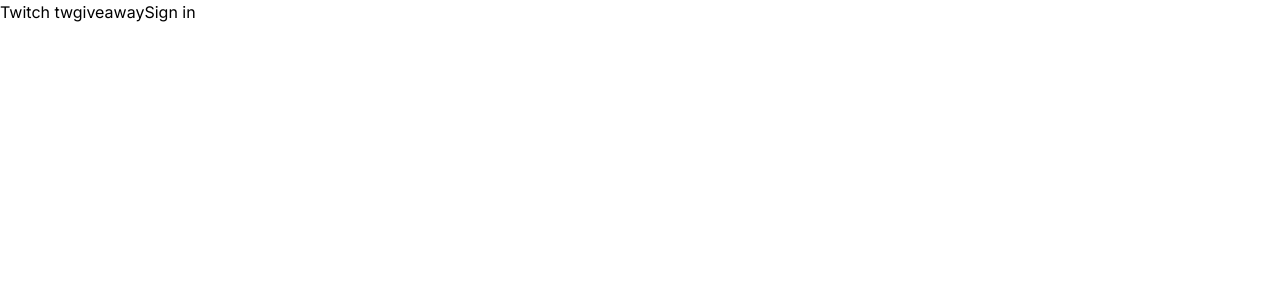
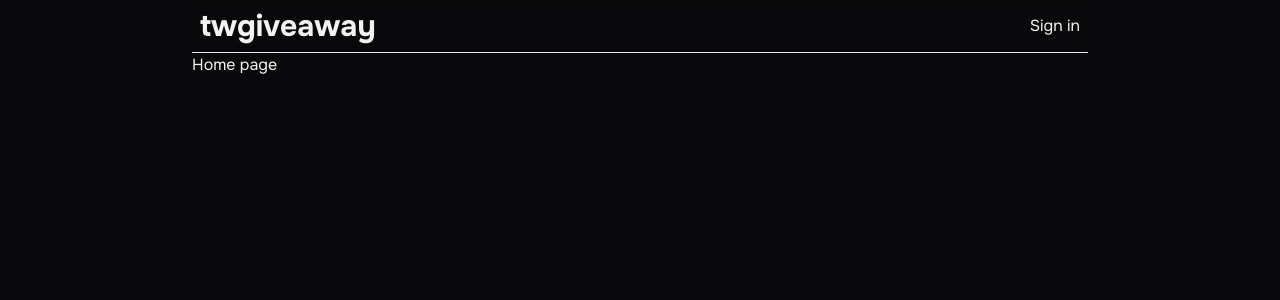
Before and after one commit to aIv4ro/draw, a Next.js app: page / in a window 1280 px wide. Shown: the top 300 px of the page. Built offline with nearby package versions, Linux system fonts and the light colour scheme; no server answers.

Commit message:
move all login login to header and add logout button

```diff
--- a/app/layout.tsx
+++ b/app/layout.tsx
@@ -1,12 +1,13 @@
 import type { Metadata } from 'next'
-import { Inter } from 'next/font/google'
+import { Onest } from 'next/font/google'
 import './globals.css'
+import { Header } from '@/components/header'
 
-const inter = Inter({ subsets: ['latin'] })
+const onest = Onest({ subsets: ['latin'] })
 
 export const metadata: Metadata = {
-  title: 'Create Next App',
-  description: 'Generated by create next app',
+  title: 'twgiveaway',
+  description: 'Web page for giveaways on Twitch',
 }
 
 export default function RootLayout({
@@ -16,7 +17,8 @@ export default function RootLayout({
 }>) {
   return (
     <html lang='es'>
-      <body className={inter.className}>
+      <body className={`${onest.className} bg-zinc-950 text-white/95 max-w-4xl m-auto`}>
+        <Header />
         {children}
       </body>
     </html>
--- a/app/page.tsx
+++ b/app/page.tsx
@@ -1,13 +1,7 @@
-import { SignInButton } from '@/components/sign-in-button'
-import { getServerSession } from 'next-auth'
-
 export default async function Home() {
-  const session = await getServerSession()
-
   return (
     <main>
-      Twitch twgiveaway
-      {session == null && <SignInButton />}
+      Home page
     </main>
   )
 }
--- /dev/null
+++ b/components/header.tsx
@@ -0,0 +1,36 @@
+import { Session, getServerSession } from 'next-auth'
+import { SignInButton } from './sign-in-button'
+import { SignOutButton } from './sign-out-button'
+
+export async function Header () {
+  const session = await getServerSession()
+  const isLogged = session != null && session.user != null
+
+  return (
+    <header className='border-b p-2 backdrop-blur-sm sticky top-0 flex justify-between items-center'>
+      <h1 className='text-3xl font-bold'>twgiveaway</h1>
+      {isLogged ? <UserSession session={session} /> : <SignInButton />}
+    </header>
+  )
+}
+
+function UserSession ({
+  session
+}: {
+  session: Session
+}) {
+  const { user } = session
+  if (user == null) return null
+  const { name, image } = user
+  if (name == null || image == null) return null
+
+  return (
+    <div className='flex items-center gap-2'>
+      <picture className='size-8 rounded-full overflow-hidden'>
+        <img src={image} alt={name} />
+      </picture>
+      <span>{name}</span>
+      <SignOutButton />
+    </div>
+  )
+}
--- /dev/null
+++ b/components/icons/index.tsx
@@ -0,0 +1 @@
+export { LogoutIcon } from './logout'
--- /dev/null
+++ b/components/icons/logout.tsx
@@ -0,0 +1,23 @@
+import { IconProps } from './props'
+
+export function LogoutIcon (props: IconProps) {
+  return (
+    <svg
+      xmlns='http://www.w3.org/2000/svg'
+      width={24}
+      height={24}
+      viewBox='0 0 24 24'
+      strokeWidth={2}
+      stroke='currentColor'
+      fill='none'
+      strokeLinecap='round'
+      strokeLinejoin='round'
+      {...props}
+    >
+      <path stroke='none' d='M0 0h24v24H0z' fill='none' />
+      <path d='M14 8v-2a2 2 0 0 0 -2 -2h-7a2 2 0 0 0 -2 2v12a2 2 0 0 0 2 2h7a2 2 0 0 0 2 -2v-2' />
+      <path d='M9 12h12l-3 -3' />
+      <path d='M18 15l3 -3' />
+    </svg>
+  )
+}
--- /dev/null
+++ b/components/icons/props.ts
@@ -0,0 +1,3 @@
+export type IconProps = {
+  className?: string
+}
--- /dev/null
+++ b/components/sign-out-button.tsx
@@ -0,0 +1,12 @@
+'use client'
+
+import { signOut } from 'next-auth/react'
+import { LogoutIcon } from './icons'
+
+export function SignOutButton () {
+  return (
+    <button onClick={() => signOut()}>
+      <LogoutIcon />
+    </button>
+  )
+}
--- a/tailwind.config.ts
+++ b/tailwind.config.ts
@@ -8,12 +8,8 @@ const config: Config = {
   ],
   theme: {
     extend: {
-      backgroundImage: {
-        'gradient-radial': 'radial-gradient(var(--tw-gradient-stops))',
-        'gradient-conic':
-          'conic-gradient(from 180deg at 50% 50%, var(--tw-gradient-stops))',
-      },
-    },
+
+    }
   },
   plugins: [],
 }
```
